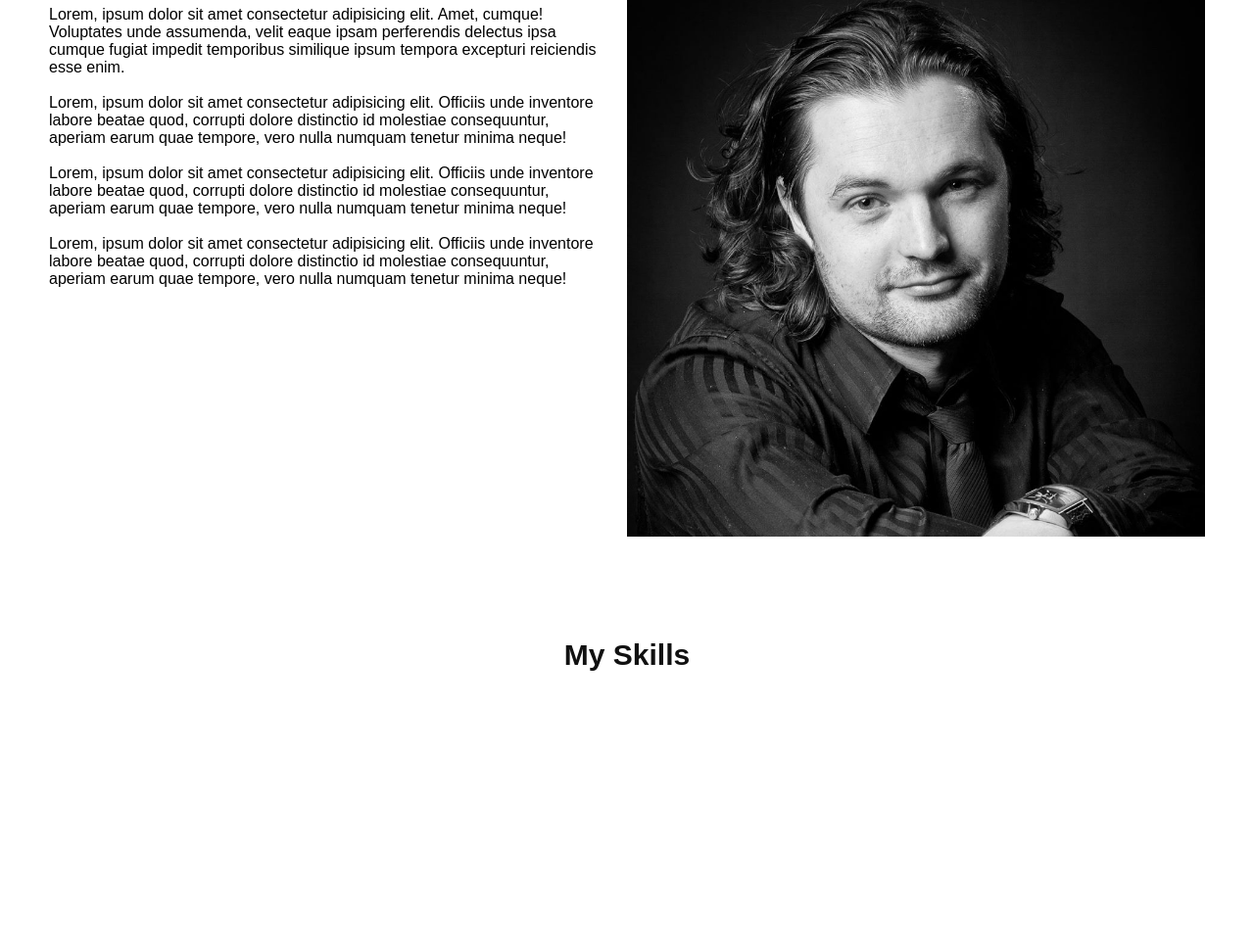
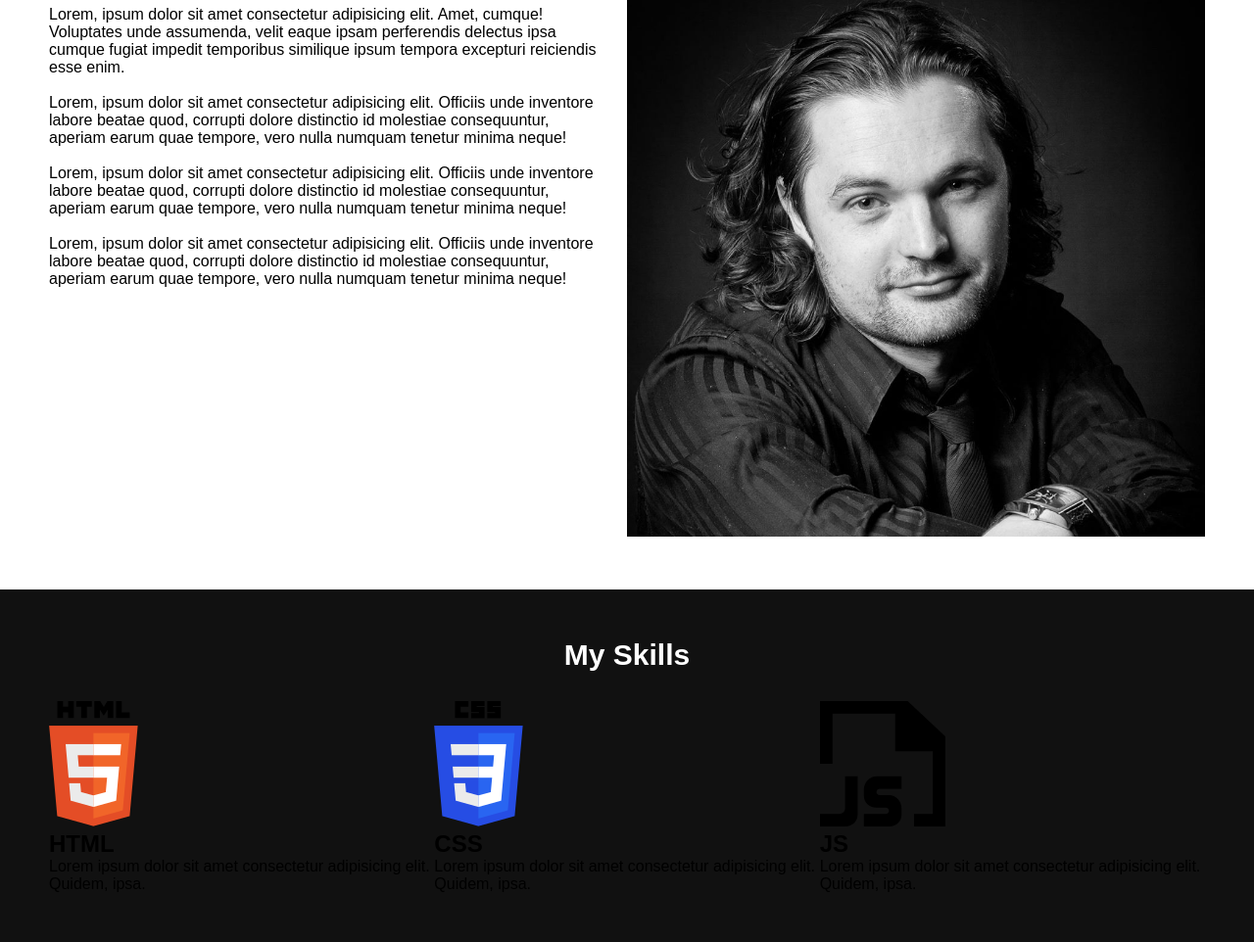
Before and after one commit to aleksandrsg/my-pesonal-webpage, a plain HTML site: page index.html in a window 1280 px wide. Shown: the part 956-1918 px from the top of the page at 98% size. Before the commit the page ends 1722 px from the top, so only its background shows below. Drawn offline with Linux system fonts and the light colour scheme.

Commit message:
My skills section

```diff
--- a/index.html
+++ b/index.html
@@ -45,11 +45,30 @@
             </div>
         </div>
     </section>
-    <section class="skills">
-        <div class="heading">
+
+    <section class="services">
+        <div class="heading white">
             <h2>My Skills</h2>
         </div>
+        <div class="content">
+            <div class="skillBx">
+            <img src="images/html.png" alt="html">
+            <h2>HTML</h2>
+            <p>Lorem ipsum dolor sit amet consectetur adipisicing elit. Quidem, ipsa.</p>
+            </div>
+            <div class="skillBx">
+            <img src="images/css.png" alt="css">
+            <h2>CSS</h2>
+            <p>Lorem ipsum dolor sit amet consectetur adipisicing elit. Quidem, ipsa.</p>
+            </div>
+            <div class="skillBx">
+            <img src="images/js.png" alt="JS">
+            <h2>JS</h2>
+            <p>Lorem ipsum dolor sit amet consectetur adipisicing elit. Quidem, ipsa.</p>
+            </div>
+        </div>
     </section>
+
     <script type="text/javascript">
     window.addEventListener('scroll', function(){
         var header = document.querySelector('header');
--- a/style.css
+++ b/style.css
@@ -141,3 +141,13 @@ header.sticky ul li a{
 img {
     max-width: 100%;
 }
+
+/* Skills section */
+
+.services {
+    background: #111;
+}
+
+.heading.white {
+    color: #fff;
+}
```
Also changed, not shown: images/css.png (added), images/html.png (added), images/js.png (added).
